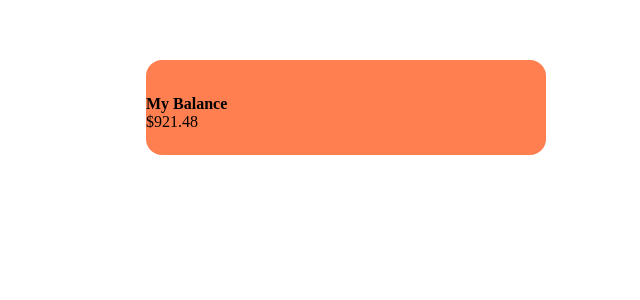
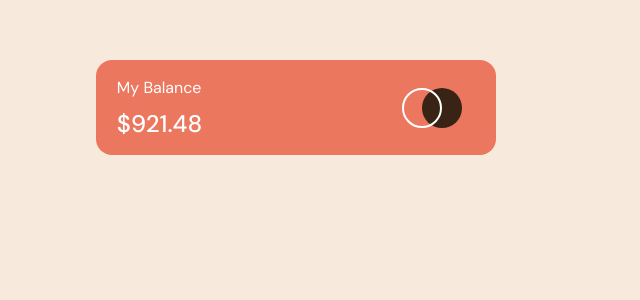
Before and after one commit to leonardojcpg/MoneyChart, a React (Vite) app: page / in a window 1280 px wide. Shown: the top 300 px of the page, without its empty margins (304-944 px from the left). Built offline with nearby package versions, Linux system fonts and the light colour scheme.

Commit message:
feat: Finishing header component

```diff
--- a/index.html
+++ b/index.html
@@ -4,12 +4,9 @@
     <meta charset="UTF-8" />
     <link rel="icon" type="image/svg+xml" href="/vite.svg" />
     <meta name="viewport" content="width=device-width, initial-scale=1.0" />
-    <link rel="preconnect" href="https://fonts.googleapis.com" />
-    <link rel="preconnect" href="https://fonts.gstatic.com" crossorigin />
-    <link
-      href="https://fonts.googleapis.com/css2?family=Roboto+Mono:wght@700&family=Roboto+Slab:wght@300;400&family=Roboto:wght@400;700&display=swap"
-      rel="stylesheet"
-    />
+    <link rel="preconnect" href="https://fonts.googleapis.com">
+    <link rel="preconnect" href="https://fonts.gstatic.com" crossorigin>
+    <link href="https://fonts.googleapis.com/css2?family=DM+Sans:wght@400;500;700&family=Roboto+Mono:wght@700&family=Roboto+Slab:wght@300;400&display=swap" rel="stylesheet">
     <title>Money Chart</title>
   </head>
   <body>
--- a/src/components/header/styles.css
+++ b/src/components/header/styles.css
@@ -1,16 +1,51 @@
 .header-container{
     width: 25rem;
     height: 5.938rem;
-    background-color:coral;
+    background-color: hsl(10, 79%, 65%);
     display: flex;
     align-items: center;
     justify-content: flex-start;
-    margin-left: 28.125rem;
+    margin-left: 25rem;
     margin-top: 3.75rem;
     border-radius: 1rem;
 }
 
 .myBalance h4{
-    margin-top: 10px;
-    display: block;
+    font-family: "DM Sans", sans-serif;
+    font-weight: 400;
+    font-style: normal;
+    color: #fff;
+    margin-left: 1.3rem;
+    margin-bottom: 0.625rem;
 }
+
+.myBalance span{
+    font-family: "DM Sans", sans-serif;
+    font-style: normal;
+    font-weight: 500;
+    color: #fff;
+    margin-left: 1.3rem;
+    font-size: 1.5rem;
+}
+
+.toggleButton{
+    display: flex;
+    align-items: center;
+    margin-left: 11.25rem;
+}
+.circle1{
+    width: 2.5rem;
+    height: 2.5rem;
+    border-radius: 50%;
+    border: 1rem solid #fff;
+    background-color: transparent;
+    border: 0.156rem solid #fff;
+    transform: translate( 50%, 0%);
+}
+
+.circle2{
+    width: 2.5rem;
+    height: 2.5rem;
+    border-radius: 50%;
+    background-color: hsl(25, 47%, 15%);
+}
--- a/src/global.css
+++ b/src/global.css
@@ -3,3 +3,7 @@
     padding: 0;
     box-sizing: border-box;
 }
+
+body{
+    background-color: hsl(27, 66%, 92%);
+}
```
